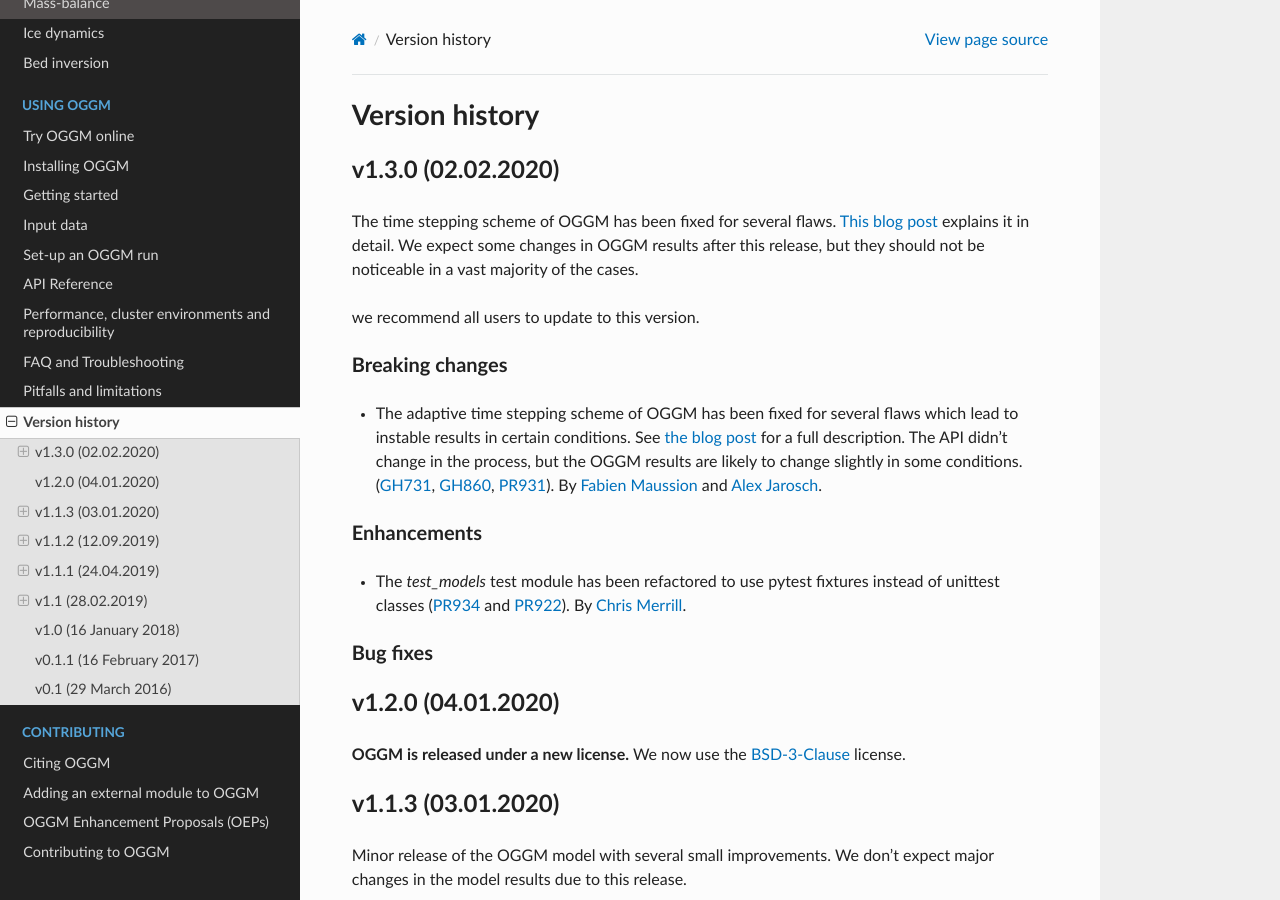
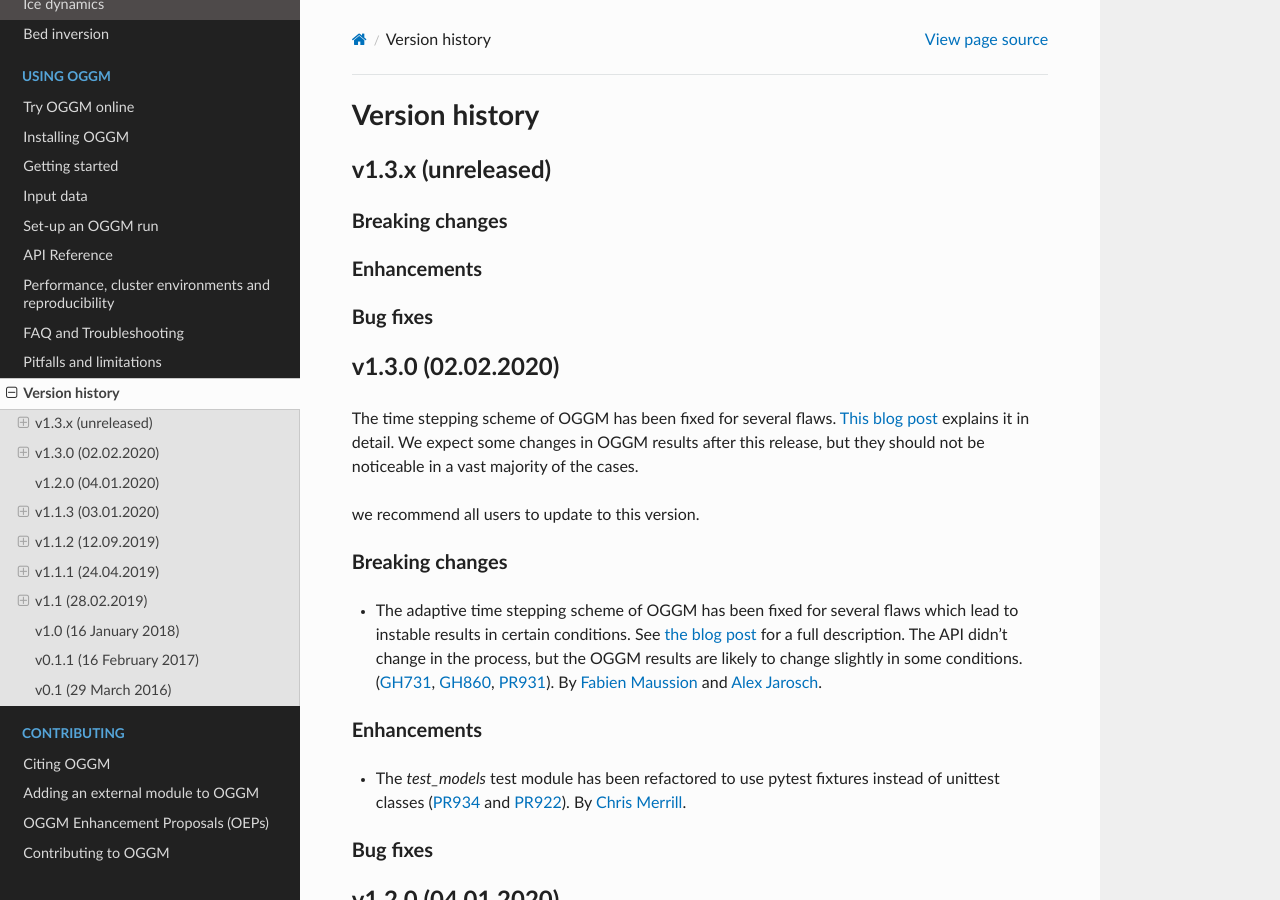
Before and after one commit to OGGM/oggm, a Sphinx documentation site: the page built from docs/whats-new.rst, in a window 1280 px wide and 900 px high. Built offline with Sphinx 7.4.7 and the Read the Docs theme 2.0.0, drawn with Linux system fonts in a browser that asks for light colours; the version number could not be read and is left out.

Commit message:
Revert to dev version

```diff
--- a/docs/whats-new.rst
+++ b/docs/whats-new.rst
@@ -3,6 +3,19 @@
 
 Version history
 ===============
+
+v1.3.x (unreleased)
+-------------------
+
+Breaking changes
+~~~~~~~~~~~~~~~~
+
+Enhancements
+~~~~~~~~~~~~
+
+Bug fixes
+~~~~~~~~~
+
 
 v1.3.0 (02.02.2020)
 -------------------
```
